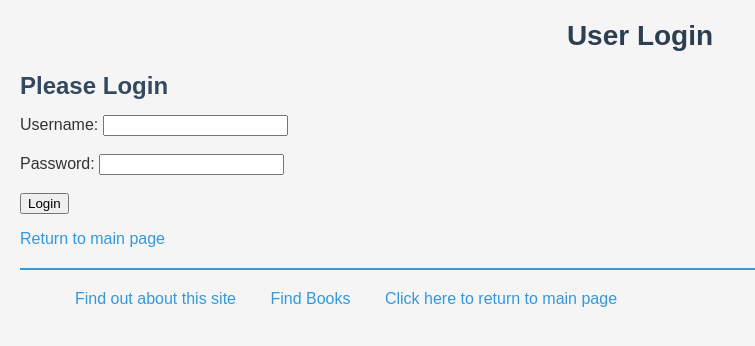
After one commit to git-amcelo/mysiteF25, a Django app: page /myapp/login/ in a window 1280 px wide. The commit adds this page. Shown: the top 346 px of the page, without its empty margins (0-755 px from the left). Run offline with Django 4.2, Linux system fonts and the light colour scheme.

Commit message:
feat: implement user authentication, session-based last login tracking, cookie-based lucky numbers, and member-only book reviews.

```diff
--- a/myapp/templates/myapp/about.html
+++ b/myapp/templates/myapp/about.html
@@ -8,4 +8,8 @@
     <h2>About This Site</h2>
     <p>This is an eBook Website.</p>
     <p>Welcome to our eBook collection! Here you can browse through our selection of books from various publishers.</p>
+    <hr>
+    <h3>Your Lucky Number</h3>
+    <p>Your lucky number is: <strong>{{ mynum }}</strong></p>
+    <p><em>This number will remain the same for 5 minutes.</em></p>
 {% endblock %}
--- a/myapp/templates/myapp/index.html
+++ b/myapp/templates/myapp/index.html
@@ -5,6 +5,8 @@
 {% endblock %}
 
 {% block body_block %}
+    <h3>Last Login: {{ last_login }}</h3>
+
     {% if booklist %}
         <h2>List of Books</h2>
         <ol>
--- /dev/null
+++ b/myapp/templates/myapp/login.html
@@ -0,0 +1,31 @@
+{% extends 'myapp/base.html' %}
+
+{% block title %}
+    eBook Website - Login
+{% endblock %}
+
+{% block myhdg %}
+    User Login
+{% endblock %}
+
+{% block body_block %}
+    <h2>Please Login</h2>
+    <form method="post" action="{% url 'myapp:login' %}">
+        {% csrf_token %}
+        {% if next %}
+            <input type="hidden" name="next" value="{{ next }}">
+        {% endif %}
+        <div>
+            <label for="username">Username:</label>
+            <input type="text" id="username" name="username" required>
+        </div>
+        <br>
+        <div>
+            <label for="password">Password:</label>
+            <input type="password" id="password" name="password" required>
+        </div>
+        <br>
+        <button type="submit">Login</button>
+    </form>
+    <p><a href="{% url 'myapp:index' %}">Return to main page</a></p>
+{% endblock %}
--- a/myapp/urls.py
+++ b/myapp/urls.py
@@ -11,4 +11,7 @@ urlpatterns = [
     path('findbooks/', views.findbooks, name='findbooks'),
     path('place_order/', views.place_order, name='place_order'),
     path('review/', views.review, name='review'),
+    path('login/', views.user_login, name='login'),
+    path('logout/', views.user_logout, name='logout'),
+    path('chk_reviews/<int:book_id>/', views.chk_reviews, name='chk_reviews'),
 ]
--- a/myapp/views.py
+++ b/myapp/views.py
@@ -1,8 +1,14 @@
 # Import necessary classes
 from django.http import HttpResponse
 from django.shortcuts import render, get_object_or_404, redirect
+from django.contrib.auth import authenticate, login, logout
+from django.contrib.auth.decorators import login_required
+from django.urls import reverse
+from django.http import HttpResponseRedirect
 from .models import Publisher, Book, Member, Order, Review
 from .forms import FeedbackForm, SearchForm, OrderForm, ReviewForm
+import random
+from django.utils import timezone
 
 # Create your views here.
 
@@ -10,14 +16,90 @@ from .forms import FeedbackForm, SearchForm, OrderForm, ReviewForm
 def index(request):
     """Main landing page - shows list of books"""
     booklist = Book.objects.all().order_by('id')[:10]
-    return render(request, 'myapp/index.html', {'booklist': booklist})
-    # Passing context variable: booklist (list of books)
+    # Check if last_login exists in session
+    last_login = request.session.get('last_login', 'Your last login was more than one hour ago')
+    return render(request, 'myapp/index.html', {'booklist': booklist, 'last_login': last_login})
+    # Passing context variable: booklist (list of books), last_login (session value)
 
 
 def about(request):
     """About page for the eBook APP"""
-    return render(request, 'myapp/about.html')
-    # Passing context variables: NO - no extra context variables needed
+    # Check for 'lucky_num' cookie
+    lucky_num = request.COOKIES.get('lucky_num')
+    if lucky_num:
+        mynum = int(lucky_num)
+    else:
+        # Generate random number between 1 and 100
+        mynum = random.randint(1, 100)
+    response = render(request, 'myapp/about.html', {'mynum': mynum})
+    # Set cookie to expire after 5 minutes (300 seconds)
+    response.set_cookie('lucky_num', mynum, max_age=300)
+    return response
+    # Passing context variables: mynum (lucky number from cookie or randomly generated)
+
+
+def user_login(request):
+    """Handle user login"""
+    if request.method == 'POST':
+        username = request.POST['username']
+        password = request.POST['password']
+        user = authenticate(username=username, password=password)
+        if user:
+            if user.is_active:
+                login(request, user)
+                # Generate current date and time for session
+                last_login = timezone.now()
+                request.session['last_login'] = last_login.strftime('%Y-%m-%d %H:%M:%S')
+                # Set session expiry to 1 hour
+                request.session.set_expiry(10)
+                # Check for 'next' parameter to redirect after login
+                next_url = request.POST.get('next', '')
+                if next_url:
+                    return HttpResponseRedirect(next_url)
+                return HttpResponseRedirect(reverse('myapp:index'))
+            else:
+                return HttpResponse('Your account is disabled.')
+        else:
+            return HttpResponse('Invalid login details.')
+    else:
+        next_url = request.GET.get('next', '')
+        return render(request, 'myapp/login.html', {'next': next_url})
+
+
+@login_required
+def user_logout(request):
+    """Handle user logout"""
+    logout(request)
+    return HttpResponseRedirect(reverse('myapp:index'))
+
+
+@login_required
+def chk_reviews(request, book_id):
+    """Check reviews for a specific book - only for members"""
+    book = get_object_or_404(Book, pk=book_id)
+
+    # Check if user is a Member
+    if Member.objects.filter(username=request.user.username).exists():
+        # User is a Member - get average rating
+        reviews = Review.objects.filter(book=book)
+        if reviews.exists():
+            total_rating = sum(review.rating for review in reviews)
+            average_rating = total_rating / reviews.count()
+            return render(request, 'myapp/chk_reviews.html', {
+                'book': book,
+                'average_rating': average_rating,
+                'has_reviews': True
+            })
+        else:
+            return render(request, 'myapp/chk_reviews.html', {
+                'book': book,
+                'has_reviews': False
+            })
+    else:
+        # User is not a Member
+        return render(request, 'myapp/chk_reviews.html', {
+            'is_member': False
+        })
 
 
 def detail(request, book_id):
```
Also changed, not shown: myapp/templates/myapp/chk_reviews.html (added, +24 -0 lines), db.sqlite3, 1 other file.
